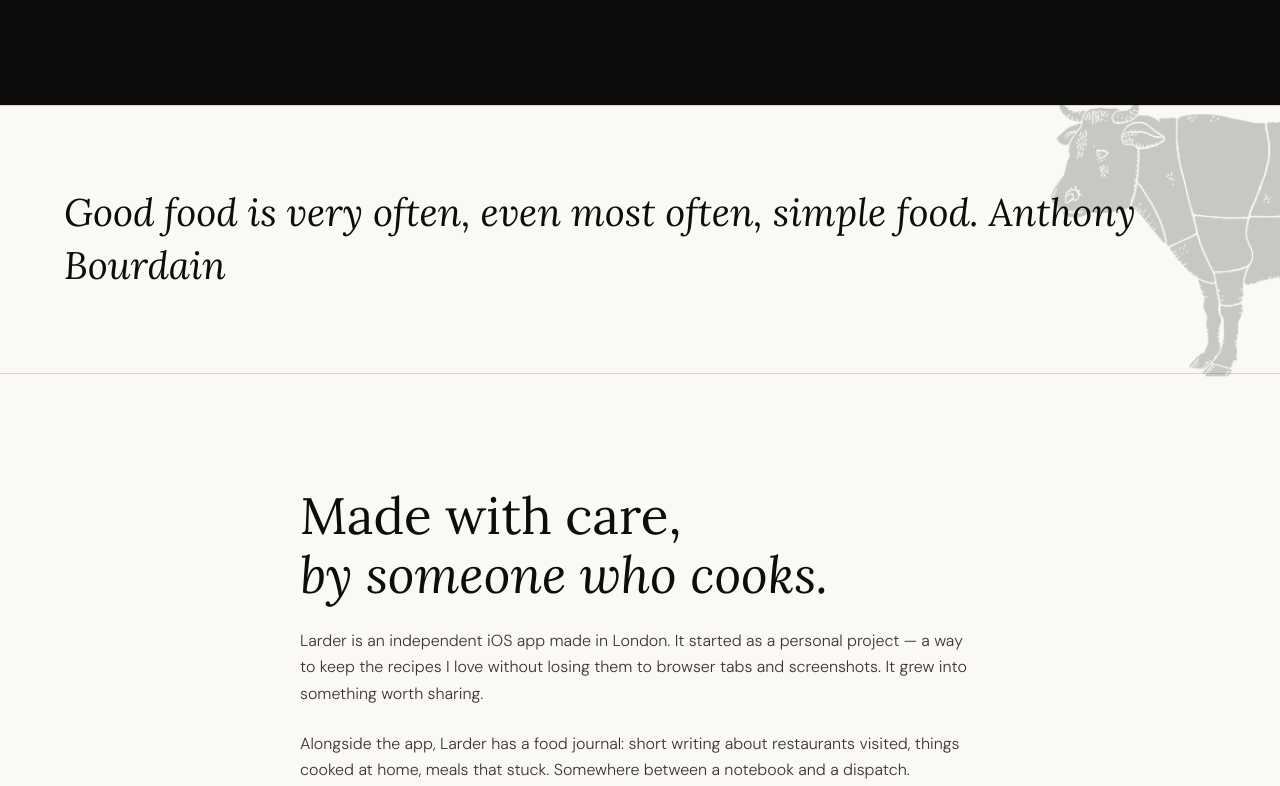
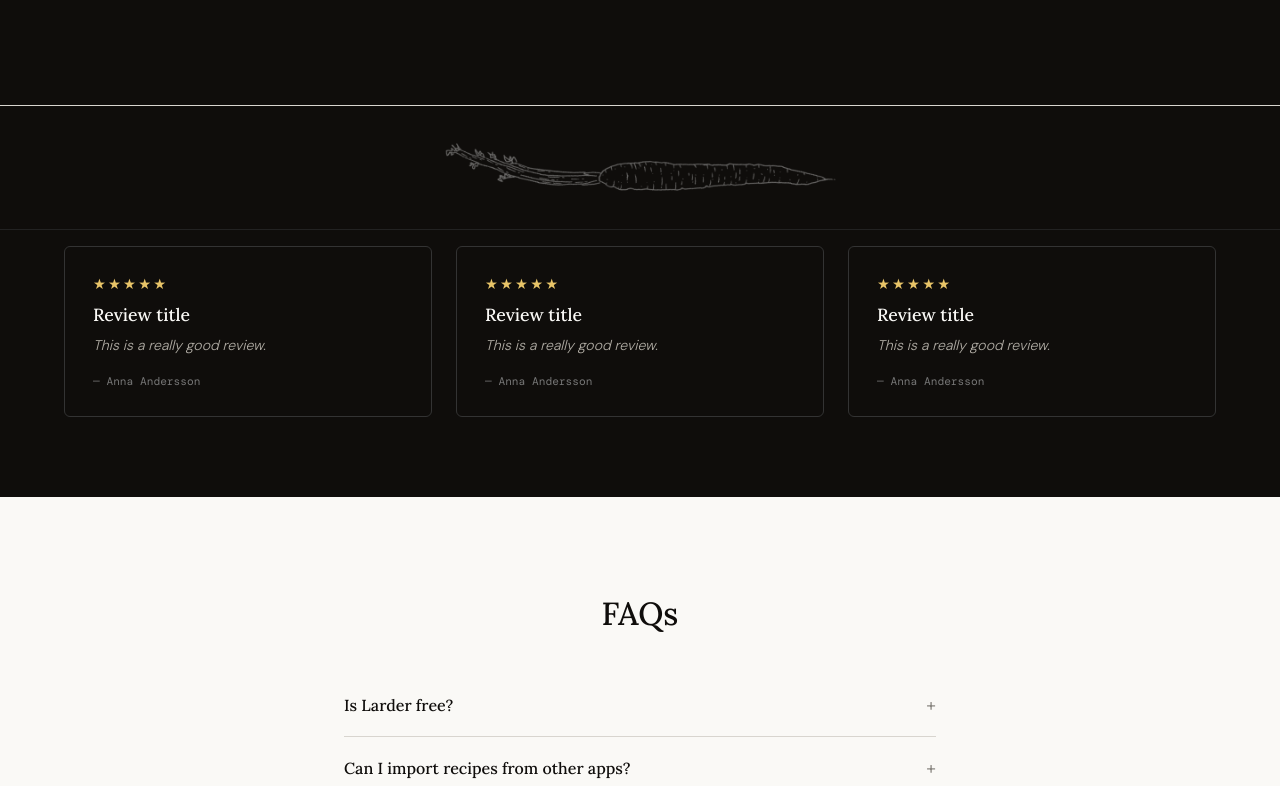
Before and after one commit to anniehowells-max/larder-web, a React (Vite) app: page / in a window 1280 px wide. Shown: the part 3194-3980 px from the top of the page. Built offline with nearby package versions, Linux system fonts and the light colour scheme; a web font is replaced by a local one.

Commit message:
made changes

```diff
--- a/src/App.jsx
+++ b/src/App.jsx
@@ -152,29 +152,6 @@
         </div>
       </section>
 
-      <div className="cow-row">
-        <img src="/Larder-cow.png" alt="" className="cow-illustration" aria-hidden="true" />
-        <blockquote className="cow-quote">
-          Good food is very often, even most often, simple food.
-          Anthony Bourdain
-        </blockquote>
-      </div>
-
-      <section className="about" id="about">
-        <div className="about-inner">
-          <h2 className="about-title">Made with care,<br/><em>by someone who cooks.</em></h2>
-          <p className="about-body">
-            Larder is an independent iOS app made in London. It started as a personal project —
-            a way to keep the recipes I love without losing them to browser tabs and screenshots.
-            It grew into something worth sharing.
-          </p>
-          <p className="about-body">
-            Alongside the app, Larder has a food journal: short writing about restaurants visited,
-            things cooked at home, meals that stuck. Somewhere between a notebook and a dispatch.
-          </p>
-        </div>
-      </section>
-
       <section className="reviews" id="reviews">
         <div className="rule-row rule-row--dark">
           <img src="/Carrot.png" alt="" className="rule-illustration" aria-hidden="true" />
```
